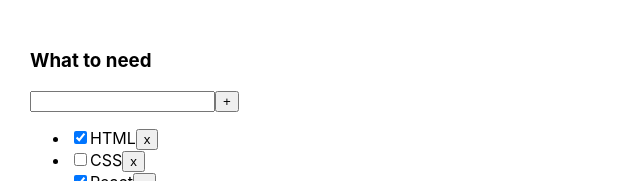
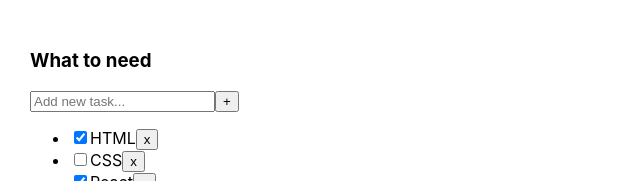
Before and after one commit to IhorVasylenko/TodoList, a React (Create React App) app: page / in a window 1280 px wide. Shown: the top 181 px of the page, without its empty margins (0-640 px from the left). Built offline with nearby package versions, Linux system fonts and the light colour scheme.

Commit message:
lesson 3

```diff
--- a/package.json
+++ b/package.json
@@ -10,11 +10,13 @@
     "@types/node": "^12.0.0",
     "@types/react": "^17.0.0",
     "@types/react-dom": "^17.0.0",
+    "@types/uuid": "^8.3.0",
     "eslint-config-react-app": "^6.0.0",
     "react": "^17.0.2",
     "react-dom": "^17.0.2",
     "react-scripts": "4.0.3",
     "typescript": "^4.1.2",
+    "uuid": "^8.3.2",
     "web-vitals": "^1.0.1"
   },
   "scripts": {
--- a/src/App.tsx
+++ b/src/App.tsx
@@ -1,9 +1,10 @@
 import React, {useState} from 'react';
 import './App.css';
 import {TodoList} from "./TodoList";
+import {v1} from "uuid";
 
 export type TasksType = {
-    id: number
+    id: string
     isDone: boolean
     title: string
 }
@@ -11,21 +12,29 @@ export type TasksType = {
 export type FilterValuesType = 'all' | 'active' | 'completed'
 
 function App() {
-
     const [tasks, setTasks] = useState<Array<TasksType>>([
-        {id: 0, isDone: true, title: 'HTML'},
-        {id: 1, isDone: false, title: 'CSS'},
-        {id: 2, isDone: true, title: 'React'},
-        {id: 3, isDone: false, title: 'Beer'},
-        {id: 4, isDone: true, title: 'Water'},
-        {id: 5, isDone: false, title: 'Milk'}
+        {id: v1(), isDone: true, title: 'HTML'},
+        {id: v1(), isDone: false, title: 'CSS'},
+        {id: v1(), isDone: true, title: 'React'},
+        {id: v1(), isDone: false, title: 'Beer'},
+        {id: v1(), isDone: true, title: 'Water'},
+        {id: v1(), isDone: false, title: 'Milk'}
     ])
 
     const [filter, setFilter] = useState<FilterValuesType>('all')
 
-    const removeTask = (taskId: number) => {
+    const removeTask = (taskId: string) => {
         const filteredTasks = tasks.filter(task => task.id !== taskId)
         setTasks((filteredTasks))
+    }
+
+    const addTask = (title: string) => {
+        const newTask: TasksType = {
+            id: v1(),
+            title,
+            isDone: false
+        }
+        setTasks([newTask, ...tasks])
     }
 
     const changeFilter = (value: FilterValuesType) => {
@@ -46,9 +55,9 @@ function App() {
     return (
         <div className="App">
             <TodoList title={'What to need'} tasks={getTaskForTodoList()} removeTask={removeTask}
-                      changeFilter={changeFilter}/>
+                      changeFilter={changeFilter} addTask={addTask}/>
         </div>
-    );
+    )
 }
 
 export default App;
--- a/src/TodoList.tsx
+++ b/src/TodoList.tsx
@@ -1,34 +1,60 @@
-import React from "react";
+import React, {ChangeEvent, KeyboardEvent, useState} from "react";
 import {FilterValuesType, TasksType} from "./App";
 
 type TodoListPropsType = {
     title: string
     tasks: Array<TasksType>
-    removeTask: (taskId: number) => void //типизация функции без return
+    removeTask: (taskId: string) => void
     changeFilter: (value: FilterValuesType) => void
+    addTask: (title: string) => void
 }
 
 export function TodoList (props: TodoListPropsType) {
-    const tasks = props.tasks.map(task => <li>
-        <input type="checkbox" checked={task.isDone}/>
-        <span>{task.title}</span>
-        <button onClick={() => {props.removeTask(task.id)}}>x</button>
-    </li>)
+    const [title, setTitle] = useState('')
+
+    const tasksArray = props.tasks.map(task => {
+            const removeTask = () => {
+                props.removeTask(task.id)
+            }
+
+            return <li key={task.id}>
+                <input type="checkbox" checked={task.isDone}/>
+                <span>{task.title}</span>
+                <button onClick={removeTask}>x
+                </button>
+            </li>
+        }
+    )
+
+    const onClickAddTaskHandler = () => {
+        props.addTask(title)
+        setTitle('')
+    }
+    const onChangeTitleHandler = (e: ChangeEvent<HTMLInputElement>) => setTitle(e.currentTarget.value)
+    const onKeyPressHandler = (e: KeyboardEvent<HTMLInputElement>) => {
+        if(e.key === 'Enter') {
+            onClickAddTaskHandler()
+        }
+    }
+
+    const onClickAllChangeFilterHandler = () => {props.changeFilter('all')}
+    const onClickActiveChangeFilterHandler = () => {props.changeFilter('active')}
+    const onClickCompletedChangeFilterHandler = () => {props.changeFilter('completed')}
 
     return (
         <div>
             <h3>{props.title}</h3>
             <div>
-                <input/>
-                <button>+</button>
+                <input placeholder={'Add new task...'} value={title} onChange={onChangeTitleHandler} onKeyPress={onKeyPressHandler}/>
+                <button onClick={onClickAddTaskHandler}>+</button>
             </div>
             <ul>
-                {tasks}
+                {tasksArray}
             </ul>
             <div>
-                <button onClick={() => {props.changeFilter('all')}}>All</button>
-                <button onClick={() => {props.changeFilter('active')}}>Active</button>
-                <button onClick={() => {props.changeFilter('completed')}}>Completed</button>
+                <button onClick={onClickAllChangeFilterHandler}>All</button>
+                <button onClick={onClickActiveChangeFilterHandler}>Active</button>
+                <button onClick={onClickCompletedChangeFilterHandler}>Completed</button>
             </div>
         </div>
     )
```
Also changed, not shown: 1 other file (tests, documents, lock files or other folders).
